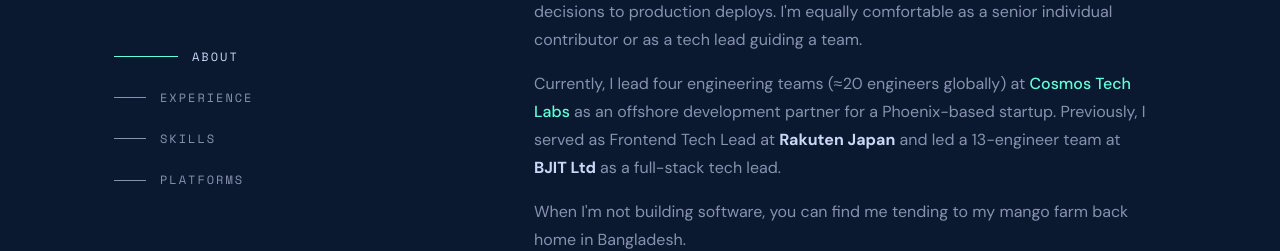
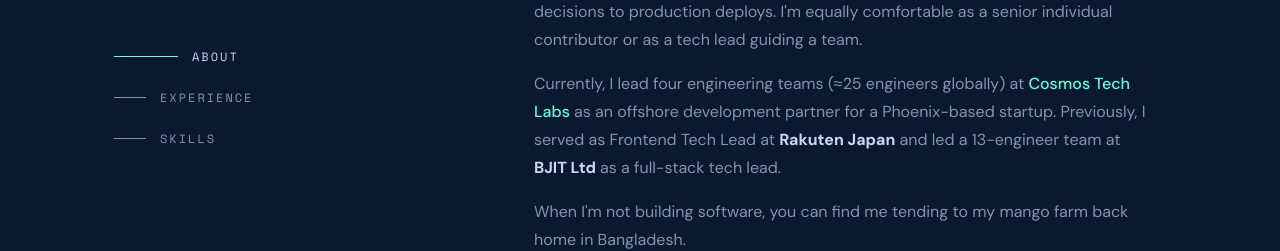
Before and after one commit to uzzolsse/uzzolsse.github.io, a plain HTML site: page index.html in a window 1280 px wide. Shown: the part 337-588 px from the top of the page. Drawn offline with nearby package versions, Linux system fonts and the light colour scheme; a web font is replaced by a local one.

Commit message:
hide platform menu

```diff
--- a/index.html
+++ b/index.html
@@ -426,9 +426,9 @@
         <a class="nav-link" href="#skills">
           <span class="nav-line"></span> Skills
         </a>
-        <a class="nav-link" href="#platforms">
+        <!-- <a class="nav-link" href="#platforms">
           <span class="nav-line"></span> Platforms
-        </a>
+        </a> -->
       </nav>
     </div>
 
@@ -474,7 +474,7 @@
           I have deep expertise in <a href="#skills">React, Next.js, Node.js, and Web3/blockchain</a> and a strong track record of owning complex systems end-to-end — from architecture decisions to production deploys. I'm equally comfortable as a senior individual contributor or as a tech lead guiding a team.
         </p>
         <p>
-          Currently, I lead four engineering teams (≈20 engineers globally) at <a href="#experience">Cosmos Tech Labs</a> as an offshore development partner for a Phoenix-based startup. Previously, I served as Frontend Tech Lead at <strong style="color:var(--slate-white)">Rakuten Japan</strong> and led a 13-engineer team at <strong style="color:var(--slate-white)">BJIT Ltd</strong> as a full-stack tech lead.
+          Currently, I lead four engineering teams (≈25 engineers globally) at <a href="#experience">Cosmos Tech Labs</a> as an offshore development partner for a Phoenix-based startup. Previously, I served as Frontend Tech Lead at <strong style="color:var(--slate-white)">Rakuten Japan</strong> and led a 13-engineer team at <strong style="color:var(--slate-white)">BJIT Ltd</strong> as a full-stack tech lead.
         </p>
         <p>
           When I'm not building software, you can find me tending to my mango farm back home in Bangladesh.
```
